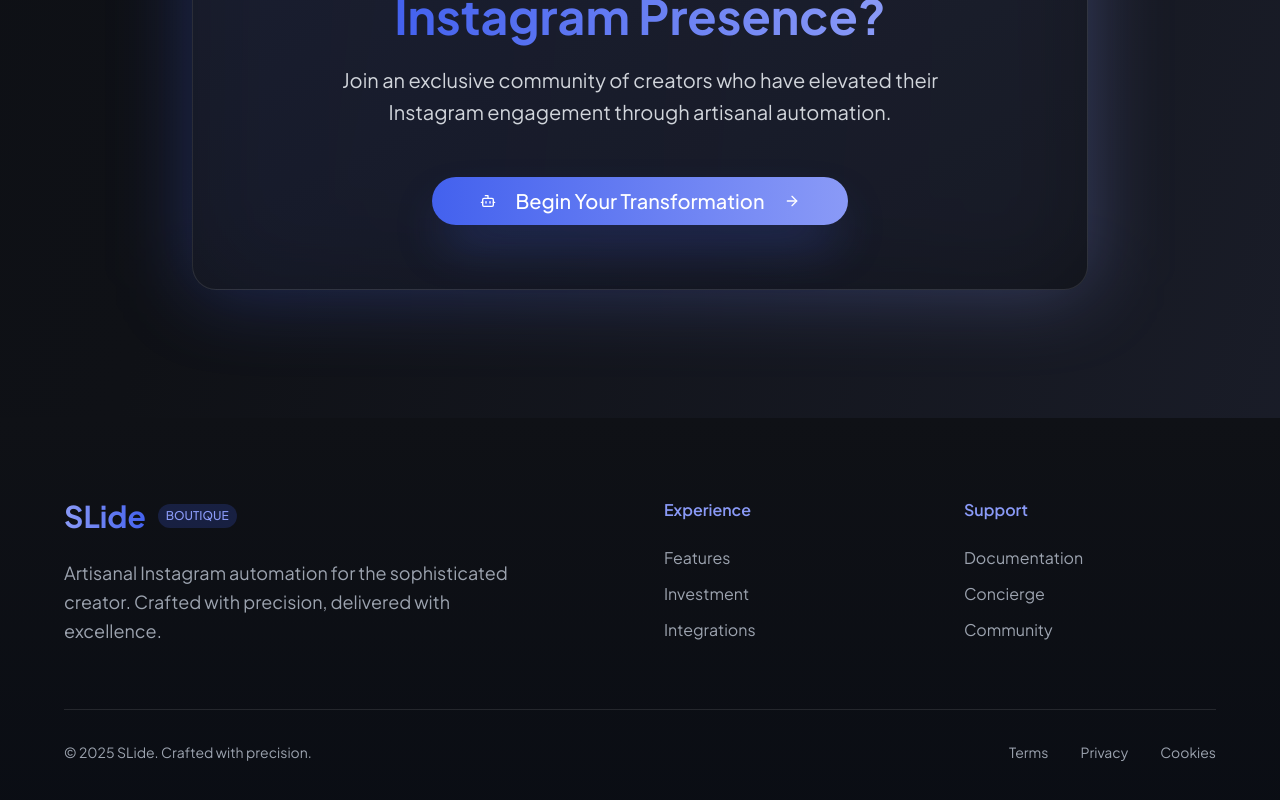
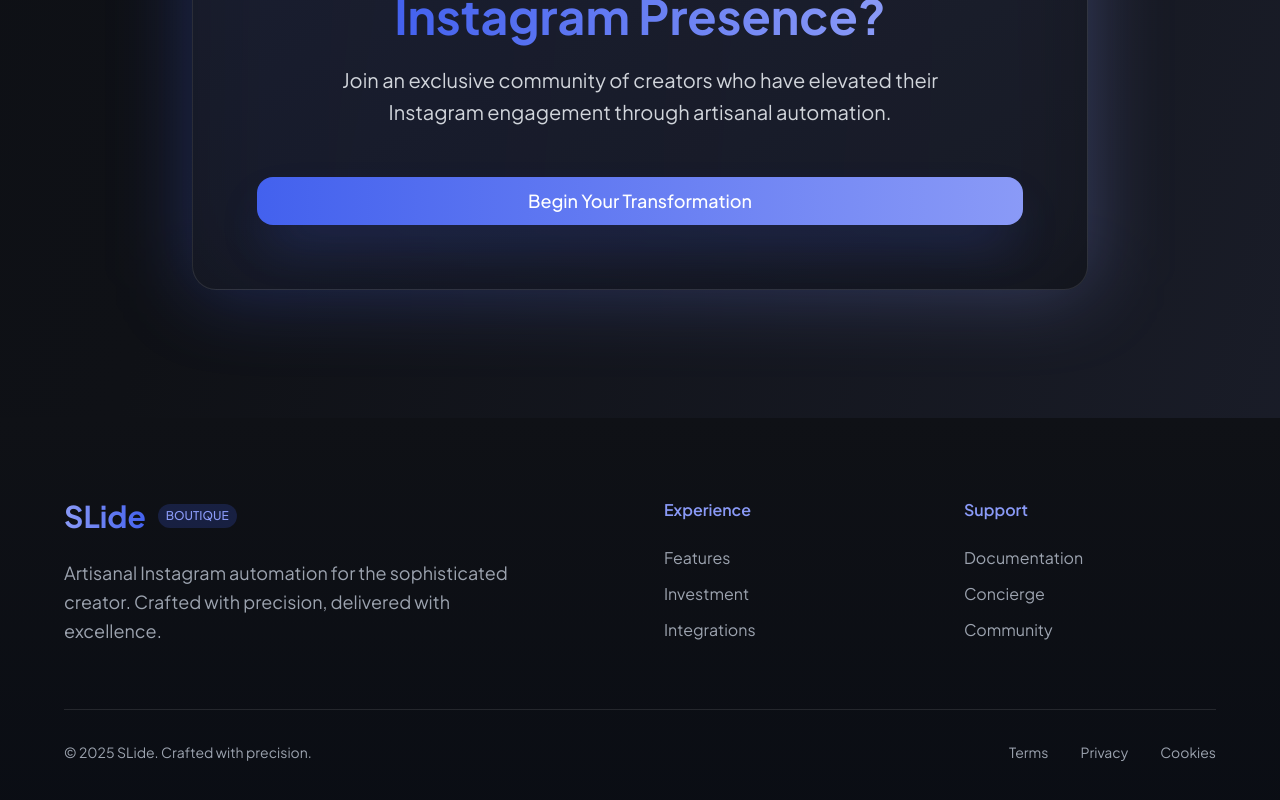
Before and after one commit to ssstoev/slide-instagram-automation, a Next.js app: page / in a window 1280 px wide. Shown: the part 3912-4712 px from the top of the page. Built offline with nearby package versions, Linux system fonts and the light colour scheme.

Commit message:
edited frontend a bit

```diff
--- a/src/actions/integrations/index.ts
+++ b/src/actions/integrations/index.ts
@@ -20,7 +20,7 @@ export const onIntegrate = async (code: string) => {
 
     if (integration && integration.integrations.length === 0) {
       const token = await generateTokens(code)
-      console.log('onIntegrate token: ', token)
+      // console.log('onIntegrate token: ', token)
 
       if (token) {
         const insta_id = await axios.get(
--- a/src/app/(website)/page.tsx
+++ b/src/app/(website)/page.tsx
@@ -395,11 +395,29 @@ export default function Home() {
                   Join an exclusive community of creators who have elevated their Instagram engagement through artisanal
                   automation.
                 </p>
-                <Button className="bg-gradient-to-r from-[#4361ee] to-[#8a9af7] hover:from-[#3a56d4] hover:to-[#7b8bf5] text-white rounded-full px-12 py-6 text-xl font-medium shadow-2xl shadow-[#4361ee]/40 hover:shadow-3xl hover:shadow-[#4361ee]/60 transition-all duration-500 hover:scale-105">
-                  <BotIcon className="mr-3 h-6 w-6" />
-                  Begin Your Transformation
+                {/* <Button
+                  className="
+                    bg-gradient-to-r from-[#4361ee] to-[#8a9af7]
+                    hover:from-[#3a56d4] hover:to-[#7b8bf5]
+                    text-white rounded-full
+                    w-full max-w-xs mx-auto
+                    py-6 text-xl font-medium
+                    shadow-2xl shadow-[#4361ee]/40 hover:shadow-3xl hover:shadow-[#4361ee]/60
+                    transition-all duration-500 hover:scale-105
+                    text-center whitespace-normal
+                  "
+                >
+                  <BotIcon className="mr-3 h-6 w-6 text-center" />
+                  <span className="my-2 block">
+                    Begin Your Transformation
+                  </span>
                   <ArrowRightIcon className="ml-3 h-6 w-6" />
-                </Button>
+                </Button> */}
+                {/* <div className="p-10 pt-0"> */}
+                  <Button className="w-full bg-gradient-to-r from-[#4361ee] to-[#8a9af7] hover:from-[#3a56d4] hover:to-[#7b8bf5] text-white rounded-2xl py-6 text-lg font-medium shadow-2xl shadow-[#4361ee]/30 hover:shadow-3xl hover:shadow-[#4361ee]/50 transition-all duration-500 hover:scale-105">
+                    Begin Your Transformation
+                  </Button>
+                {/* </div> */}
               </div>
             </div>
           </div>
```
